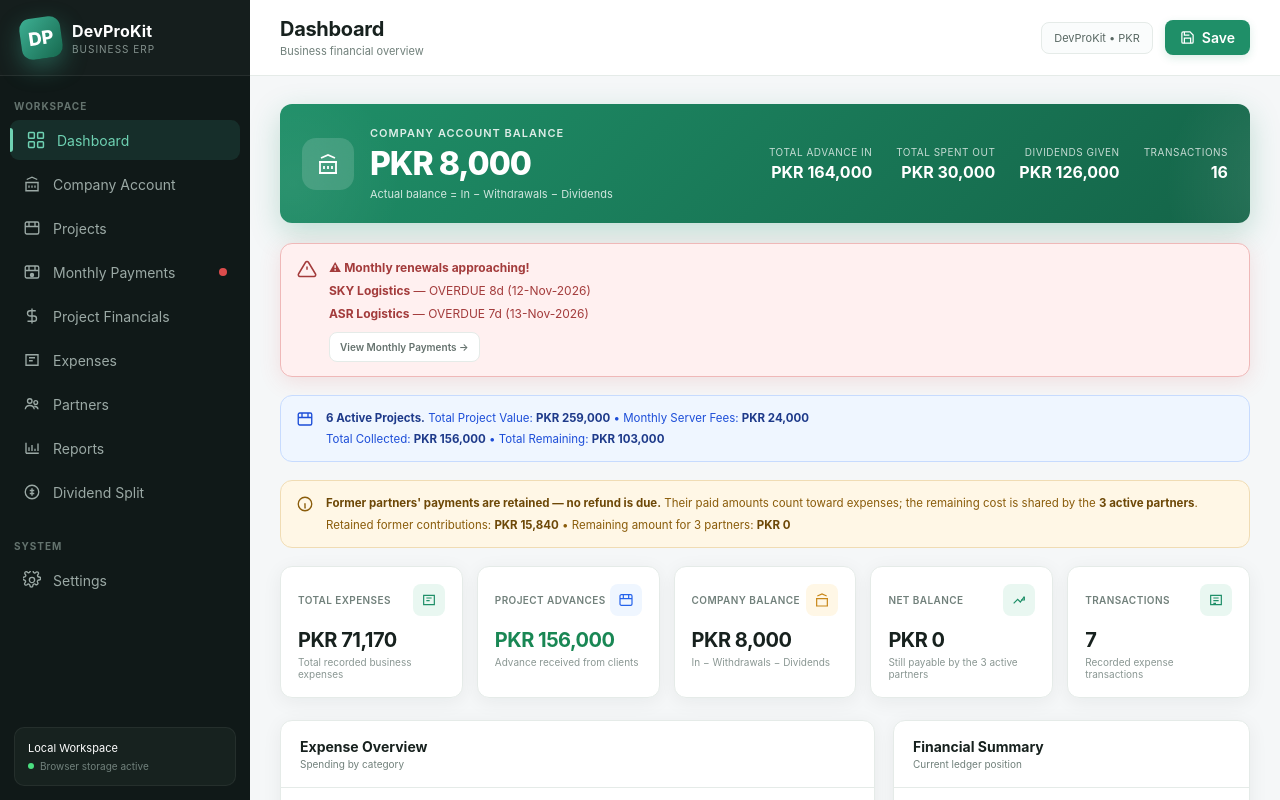
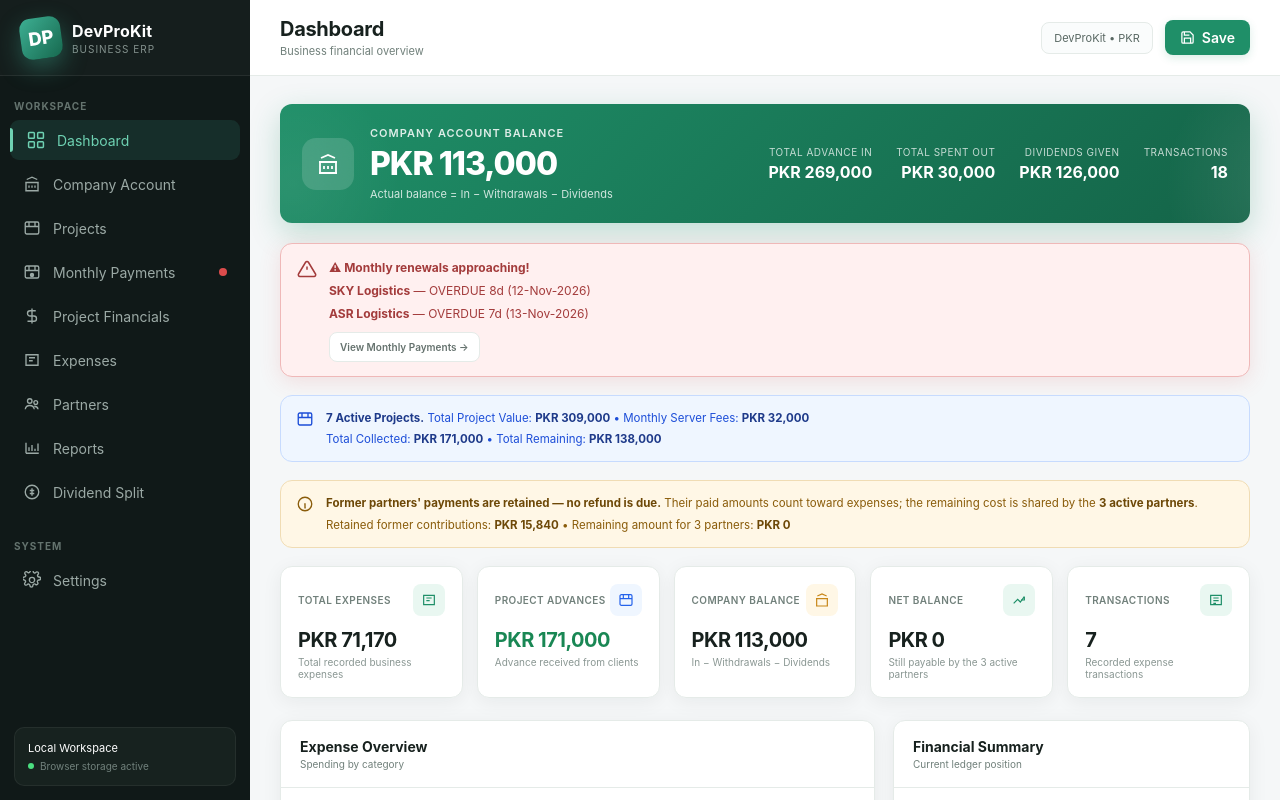
Before and after one commit to devprokit26/devprokit_ledger, a plain HTML site: page index.html in a window 1280 px wide. Shown: the top 800 px of the page. Drawn offline with Linux system fonts and the light colour scheme.

Commit message:
Update index.html

```diff
--- a/index.html
+++ b/index.html
@@ -776,12 +776,13 @@ function defaultData(){
       {id:"e7",date:"2026-11-09",category:"Other",details:"November Rent Room + Bill",total:15570,splits:{Arslan:{amount:5190,to:"Arslan"},Daniyal:{amount:5190,to:"Daniyal"},Hashim:{amount:5190,to:"Hashim"}}}
     ],
     projects:[
-      {id:"p1",name:"Alliance Logistics Portal",client:"Alliance Logistics",status:"On Hold",date:"2026-09-20",fees:45000,monthlyFee:0,monthlyDueDate:"",advance:45000,notes:""},
+      {id:"p1",name:"Alliance Logistics Portal",client:"Alliance Logistics",status:"In Progress",date:"2026-09-20",fees:45000,monthlyFee:0,monthlyDueDate:"",advance:45000,notes:"Restarted. 90K monthly received 20 Nov 2026 — runs 20th to 20th."},
       {id:"p2",name:"TEAMSKy Logistic",client:"TEAMSKy",status:"In Progress",date:"2026-09-29",fees:23000,monthlyFee:0,monthlyDueDate:"",advance:23000,notes:""},
       {id:"p3",name:"RAM Courier Service",client:"RAM Courier",status:"In Progress",date:"2026-10-08",fees:43000,monthlyFee:8000,monthlyDueDate:"2026-11-08",advance:43000,notes:""},
       {id:"p4",name:"SKY Logistics (QCS)",client:"SKY Logistics",status:"In Progress",date:"2026-10-10",fees:40000,monthlyFee:7000,monthlyDueDate:"",advance:15000,notes:""},
       {id:"p5",name:"ASR Logistics",client:"ASR Logistics",status:"In Progress",date:"2026-10-15",fees:50000,monthlyFee:9000,monthlyDueDate:"",advance:20000,notes:""},
-      {id:"p6",name:"Makkah Courier Service",client:"Makkah Courier",status:"In Progress",date:"2026-10-26",fees:42000,monthlyFee:0,monthlyDueDate:"",advance:10000,notes:"One-time payment. 42K total, 10K advance received 26 Oct 2026."}
+      {id:"p6",name:"Makkah Courier Service",client:"Makkah Courier",status:"In Progress",date:"2026-10-26",fees:42000,monthlyFee:0,monthlyDueDate:"",advance:10000,notes:"One-time payment. 42K total, 10K advance received 26 Oct 2026."},
+      {id:"p7",name:"Elite Logistics",client:"Elite Logistics",status:"In Progress",date:"2026-11-20",fees:42000,monthlyFee:8000,monthlyDueDate:"2026-12-20",advance:15000,notes:"New project received. 42K fees + 8K monthly. 15K advance received 20 Nov 2026."}
     ],
     companyTxns:[
       {id:"ct1",date:"2026-09-20",type:"deposit",description:"Alliance Logistics — Advance received",amount:15000,projectId:"p1"},
@@ -799,7 +800,9 @@ function defaultData(){
       {id:"ct14",date:"2026-11-08",type:"deposit",description:"RAM Courier Service — Remaining payment (33K)",amount:33000,projectId:"p3"},
       {id:"ct15",date:"2026-10-26",type:"deposit",description:"Makkah Courier Service — Advance received",amount:10000,projectId:"p6"},
       {id:"ct1793266012737",date:"2026-10-28",type:"deposit",description:"Alliance Logistics — Additional payment (15K)",amount:15000,projectId:"p1"},
-      {id:"ct16",date:"2026-11-09",type:"deposit",description:"RAM Courier Service — Monthly server fee (November)",amount:8000,projectId:"p3"}
+      {id:"ct16",date:"2026-11-09",type:"deposit",description:"RAM Courier Service — Monthly server fee (November)",amount:8000,projectId:"p3"},
+      {id:"ct17",date:"2026-11-20",type:"deposit",description:"Elite Logistics — Advance received",amount:15000,projectId:"p7"},
+      {id:"ct18",date:"2026-11-20",type:"deposit",description:"Alliance Logistics — Restart monthly payment (90K)",amount:90000,projectId:"p1"}
     ],
     dividends:[
       {id:"d1",date:"2026-10-13",source:"TEAMSKy Logistic",totalAmount:18000,perPartner:6000,partners:["Arslan","Daniyal","Hashim"],description:"TEAMSKy 18K payment divided equally among 3 active partners"},
@@ -811,7 +814,8 @@ function defaultData(){
     monthlyPayments:[
       {id:"m3",projectId:"p4",client:"SKY Logistics (QCS)",amount:7000,date:"2026-10-12",period:"2026-10",notes:"October monthly server fee"},
       {id:"m4",projectId:"p5",client:"ASR Logistics",amount:9000,date:"2026-10-13",period:"2026-10",notes:"October monthly server fee"},
-      {id:"m5",projectId:"p3",client:"RAM Courier Service",amount:8000,date:"2026-11-09",period:"2026-11",notes:"November monthly server fee"}
+      {id:"m5",projectId:"p3",client:"RAM Courier Service",amount:8000,date:"2026-11-09",period:"2026-11",notes:"November monthly server fee"},
+      {id:"m6",projectId:"p1",client:"Alliance Logistics",amount:90000,date:"2026-11-20",period:"2026-11",notes:"Restart monthly payment — 20 Nov to 20 Dec cycle"}
     ],
     partnerPayments:[
       {id:"settlement-20261024-Arslan",partner:"Arslan",amount:4166.66,date:"2026-10-24",notes:"Existing expense balance paid in full"},
```
